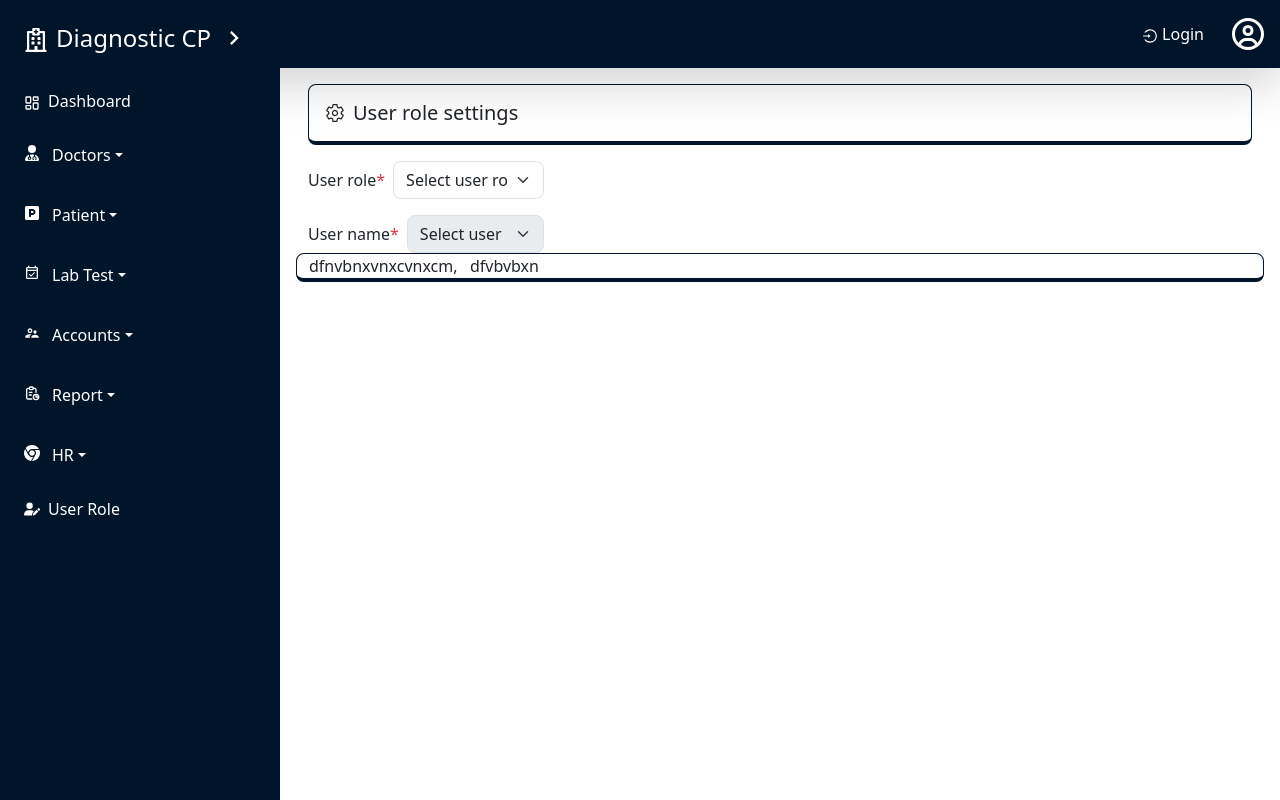
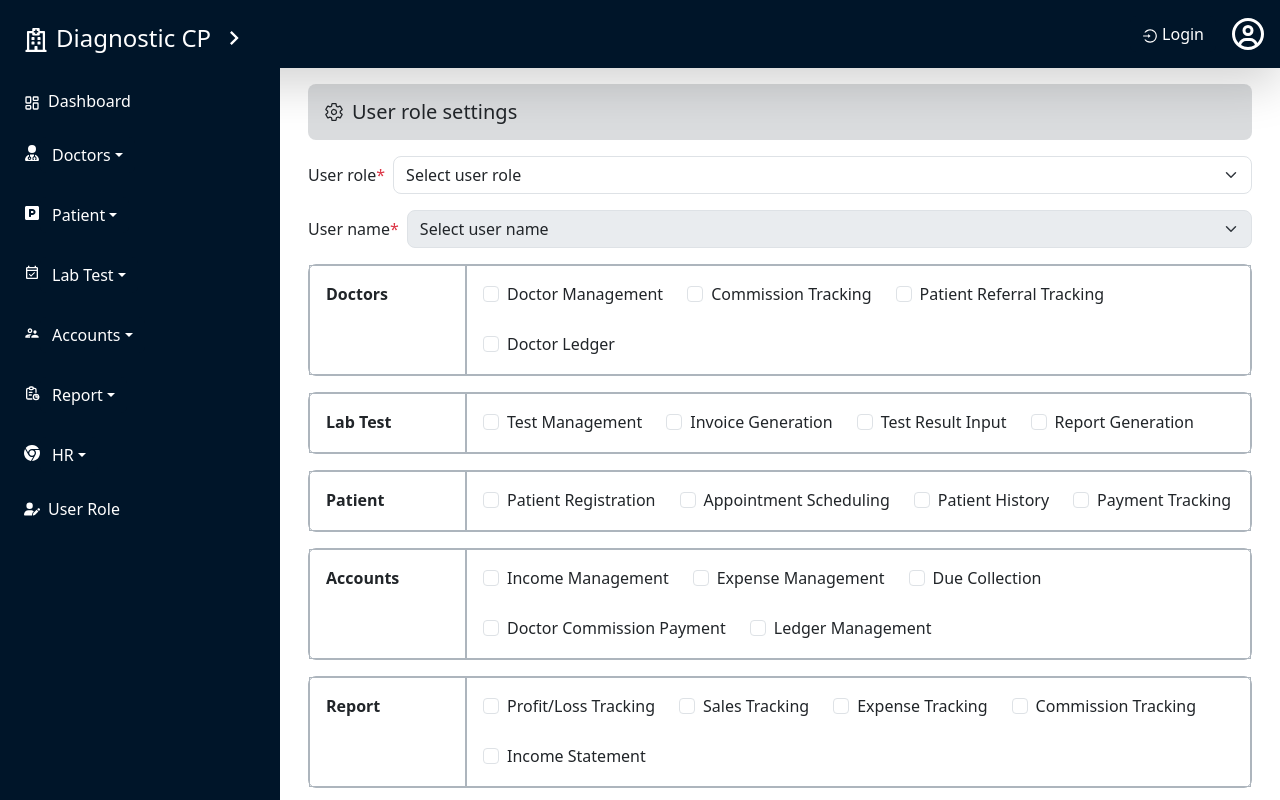
Before and after one commit to majbaulhoque/Hospital-Management-Systemstem, a React (Vite) app: page /user-role in a window 1280 px wide. Shown: the top 800 px of the page. Built offline with nearby package versions, Linux system fonts and the light colour scheme.

Commit message:
completed user role

```diff
--- a/src/Component/UserRole/UserRoleSettings.jsx
+++ b/src/Component/UserRole/UserRoleSettings.jsx
@@ -1,9 +1,287 @@
+import { Form } from "react-bootstrap";
+
 const UserRoleSettings = () => {
   return (
-    <div>
-      <div className="row custom-border rounded-3">
-        <div className="col-2 ">dfnvbnxvnxcvnxcm,</div>
-        <div className="col ">dfvbvbxn</div>
+    <div className="container mb-5">
+      {/* doctor */}
+      <div className="row border border-dark-subtle mt-3  rounded-3">
+        <div className="col-lg-2 border border-dark-subtle p-3 fw-bold">
+         <p > Doctors</p>
+        </div>
+        <div className="col border d-flex flex-wrap gap-4 border-dark-subtle p-3">
+          {/* doctor management */}
+          <div>
+            <Form.Check
+              type="checkbox"
+              id="beautifulCheckbox"
+              label={<span>Doctor Management</span>}
+              className=""
+            />
+          </div>
+          {/*  Commission Tracking */}
+          <div>
+            <Form.Check
+              type="checkbox"
+              id="beautifulCheckbox"
+              label={<span>Commission Tracking</span>}
+              className="custom-checkbox"
+            />
+          </div>
+          {/*  Patient Referral Tracking */}
+          <div>
+            <Form.Check
+              type="checkbox"
+              id="beautifulCheckbox"
+              label={<span>Patient Referral Tracking</span>}
+              className="custom-checkbox"
+            />
+          </div>
+          {/* dDoctor Ledger */}
+          <div>
+            <Form.Check
+              type="checkbox"
+              id="beautifulCheckbox"
+              label={<span>Doctor Ledger</span>}
+              className="custom-checkbox"
+            />
+          </div>
+        </div>
+      </div>
+      {/* Lab Test */}
+      <div className="row border border-dark-subtle mt-3  rounded-3">
+        <div className="col-lg-2 border border-dark-subtle p-3 fw-bold">
+          Lab Test
+        </div>
+        <div className="col border d-flex flex-wrap gap-4 border-dark-subtle p-3">
+          {/* Test Management */}
+          <div>
+            <Form.Check
+              type="checkbox"
+              id="beautifulCheckbox"
+              label={<span>Test Management</span>}
+              className=""
+            />
+          </div>
+          {/*  Invoice Generation*/}
+          <div>
+            <Form.Check
+              type="checkbox"
+              id="beautifulCheckbox"
+              label={<span>Invoice Generation</span>}
+              className="custom-checkbox"
+            />
+          </div>
+          {/*  Test Result Input */}
+          <div>
+            <Form.Check
+              type="checkbox"
+              id="beautifulCheckbox"
+              label={<span>Test Result Input</span>}
+              className="custom-checkbox"
+            />
+          </div>
+          {/* Report Generation */}
+          <div>
+            <Form.Check
+              type="checkbox"
+              id="beautifulCheckbox"
+              label={<span>Report Generation</span>}
+              className="custom-checkbox"
+            />
+          </div>
+        </div>
+      </div>
+      {/* Patient */}
+      <div className="row border border-dark-subtle mt-3  rounded-3">
+        <div className="col-lg-2 border border-dark-subtle p-3 fw-bold">
+          Patient
+        </div>
+        <div className="col border d-flex flex-wrap gap-4 border-dark-subtle p-3">
+          {/* Patient Registration */}
+          <div>
+            <Form.Check
+              type="checkbox"
+              id="beautifulCheckbox"
+              label={<span>Patient Registration</span>}
+              className=""
+            />
+          </div>
+          {/*  Appointment Scheduling: */}
+          <div>
+            <Form.Check
+              type="checkbox"
+              id="beautifulCheckbox"
+              label={<span>Appointment Scheduling</span>}
+              className="custom-checkbox"
+            />
+          </div>
+          {/*  Patient History */}
+          <div>
+            <Form.Check
+              type="checkbox"
+              id="beautifulCheckbox"
+              label={<span>Patient History</span>}
+              className="custom-checkbox"
+            />
+          </div>
+          {/* Payment Tracking */}
+          <div>
+            <Form.Check
+              type="checkbox"
+              id="beautifulCheckbox"
+              label={<span>Payment Tracking</span>}
+              className="custom-checkbox"
+            />
+          </div>
+        </div>
+      </div>
+      {/* Accounts */}
+      <div className="row border border-dark-subtle mt-3  rounded-3">
+        <div className="col-lg-2 border border-dark-subtle p-3 fw-bold">
+          Accounts
+        </div>
+        <div className="col border d-flex flex-wrap gap-4 border-dark-subtle p-3">
+          {/* Income Management */}
+          <div>
+            <Form.Check
+              type="checkbox"
+              id="beautifulCheckbox"
+              label={<span>Income Management</span>}
+              className=""
+            />
+          </div>
+          {/*  Expense Management */}
+          <div>
+            <Form.Check
+              type="checkbox"
+              id="beautifulCheckbox"
+              label={<span>Expense Management</span>}
+              className="custom-checkbox"
+            />
+          </div>
+          {/*  Due Collection */}
+          <div>
+            <Form.Check
+              type="checkbox"
+              id="beautifulCheckbox"
+              label={<span>Due Collection</span>}
+              className="custom-checkbox"
+            />
+          </div>
+          {/* Doctor Commission Payment */}
+          <div>
+            <Form.Check
+              type="checkbox"
+              id="beautifulCheckbox"
+              label={<span>Doctor Commission Payment</span>}
+              className="custom-checkbox"
+            />
+          </div>
+          {/* Ledger Management */}
+          <div>
+            <Form.Check
+              type="checkbox"
+              id="beautifulCheckbox"
+              label={<span>Ledger Management</span>}
+              className="custom-checkbox"
+            />
+          </div>
+        </div>
+      </div>
+      {/* Report */}
+      <div className="row border border-dark-subtle mt-3  rounded-3">
+        <div className="col-lg-2 border border-dark-subtle p-3 fw-bold">
+          Report
+        </div>
+        <div className="col border d-flex flex-wrap gap-4 border-dark-subtle p-3">
+          {/*Profit/Loss Tracking */}
+          <div>
+            <Form.Check
+              type="checkbox"
+              id="beautifulCheckbox"
+              label={<span>Profit/Loss Tracking</span>}
+              className=""
+            />
+          </div>
+          {/*  Sales Tracking */}
+          <div>
+            <Form.Check
+              type="checkbox"
+              id="beautifulCheckbox"
+              label={<span>Sales Tracking</span>}
+              className="custom-checkbox"
+            />
+          </div>
+          {/* Expense Tracking */}
+          <div>
+            <Form.Check
+              type="checkbox"
+              id="beautifulCheckbox"
+              label={<span>Expense Tracking</span>}
+              className="custom-checkbox"
+            />
+          </div>
+          {/* Commission Tracking */}
+          <div>
+            <Form.Check
+              type="checkbox"
+              id="beautifulCheckbox"
+              label={<span>Commission Tracking</span>}
+              className="custom-checkbox"
+            />
+          </div>
+          {/* Income Statement */}
+          <div>
+            <Form.Check
+              type="checkbox"
+              id="beautifulCheckbox"
+              label={<span>Income Statement</span>}
+              className="custom-checkbox"
+            />
+          </div>
+        </div>
+      </div>
+      {/* HR */}
+      <div className="row border border-dark-subtle mt-3  rounded-3">
+        <div className="col-lg-2 border border-dark-subtle p-3 fw-bold">HR</div>
+        <div className="col border d-flex flex-wrap gap-4 border-dark-subtle p-3">
+          {/* Employee Management */}
+          <div>
+            <Form.Check
+              type="checkbox"
+              id="beautifulCheckbox"
+              label={<span>Employee Management</span>}
+              className=""
+            />
+          </div>
+          {/*  Attendance Tracking */}
+          <div>
+            <Form.Check
+              type="checkbox"
+              id="beautifulCheckbox"
+              label={<span>Attendance Tracking</span>}
+              className="custom-checkbox"
+            />
+          </div>
+          {/* Payroll Management */}
+          <div>
+            <Form.Check
+              type="checkbox"
+              id="beautifulCheckbox"
+              label={<span>Payroll Management</span>}
+              className="custom-checkbox"
+            />
+          </div>
+          {/* Performance Tracking */}
+          <div>
+            <Form.Check
+              type="checkbox"
+              id="beautifulCheckbox"
+              label={<span>Performance Tracking</span>}
+              className="custom-checkbox"
+            />
+          </div>
+        </div>
       </div>
     </div>
   );
--- a/src/Component/UserRole/UserSelection.jsx
+++ b/src/Component/UserRole/UserSelection.jsx
@@ -21,11 +21,11 @@ const UserSelection = () => {
   };
   return (
     <div className="mt-3">
-      <h5 className="p-3 custom-border rounded-3 d-flex align-items-center gap-2">
+      <h5 className="p-3 bg-secondary bg-opacity-25 rounded-3 d-flex align-items-center gap-2">
         <IoSettingsOutline /> User role settings
       </h5>
       {/* User Role */}
-      <div className="d-flex w-25 mt-3 justify-content-center align-items-center gap-2">
+      <div className="d-flex w-lg-25 mt-3 justify-content-center align-items-center gap-2">
         <label className="d-flex text-nowrap" htmlFor="userRole">
           User role <span className="text-danger">*</span>
         </label>
@@ -45,7 +45,7 @@ const UserSelection = () => {
       </div>
 
       {/* User Name */}
-      <div className="d-flex w-25 mt-3 justify-content-center align-items-center gap-2">
+      <div className="d-flex w-lg-25 mt-3 justify-content-center align-items-center gap-2">
         <label className="d-flex text-nowrap" htmlFor="userName">
           User name <span className="text-danger">*</span>
         </label>
```
